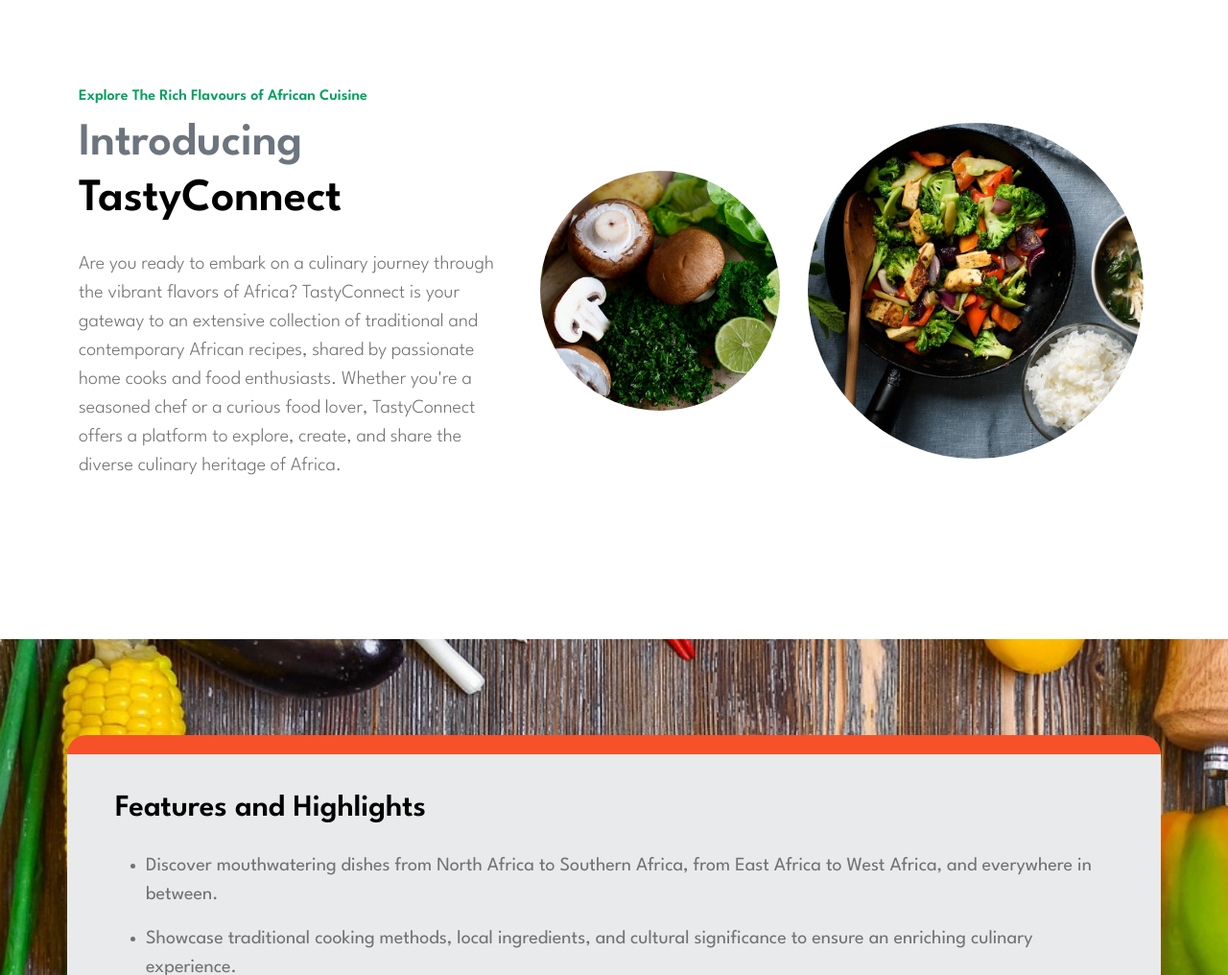
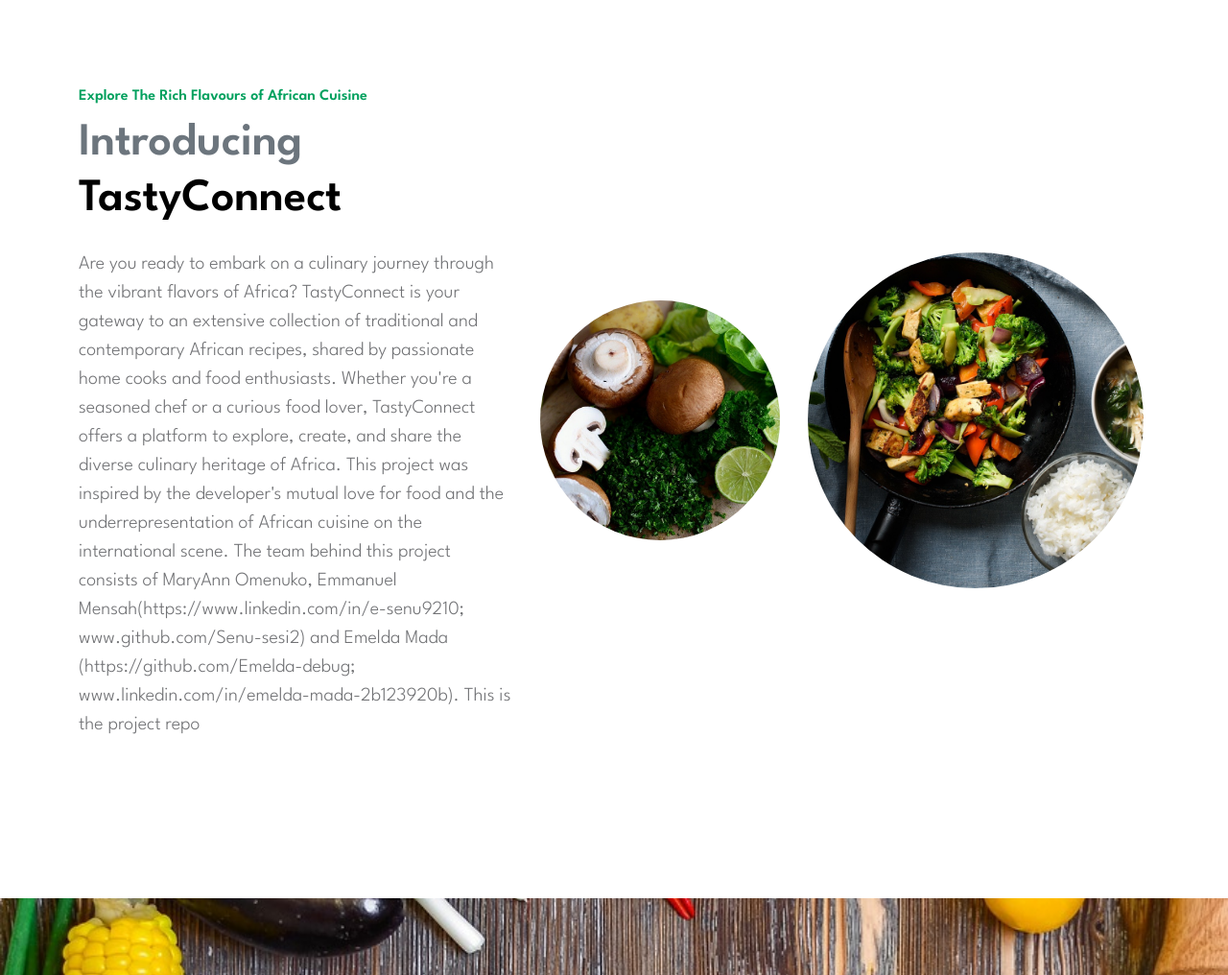
Before and after one commit to Emelda-debug/TastyConnect, a Flask app: page / in a window 1280 px wide. Shown: the part 861-1877 px from the top of the page at 96% size. Run offline with Flask 3, Linux system fonts and the light colour scheme; some libraries are stand-ins or nearby versions.

Commit message:
about section

```diff
--- a/templates/index.html
+++ b/templates/index.html
@@ -133,7 +133,7 @@
 
                             <h2 class="mt-2 mb-4"><span class="text-muted">Introducing</span> TastyConnect</h2>
 
-                            <p>Are you ready to embark on a culinary journey through the vibrant flavors of Africa? TastyConnect is your gateway to an extensive collection of traditional and contemporary African recipes, shared by passionate home cooks and food enthusiasts. Whether you're a seasoned chef or a curious food lover, TastyConnect offers a platform to explore, create, and share the diverse culinary heritage of Africa.</p>
+                            <p>Are you ready to embark on a culinary journey through the vibrant flavors of Africa? TastyConnect is your gateway to an extensive collection of traditional and contemporary African recipes, shared by passionate home cooks and food enthusiasts. Whether you're a seasoned chef or a curious food lover, TastyConnect offers a platform to explore, create, and share the diverse culinary heritage of Africa. This project was inspired by the developer's mutual love for food and the underrepresentation of African cuisine on the international scene. The team behind this project consists of MaryAnn Omenuko, Emmanuel Mensah(https://www.linkedin.com/in/e-senu9210; www.github.com/Senu-sesi2) and  Emelda Mada (https://github.com/Emelda-debug; www.linkedin.com/in/emelda-mada-2b123920b). This is the project repo   </p>
                         </div>
 
                         <div class="col-lg-3 col-md-5 col-5 mx-lg-auto">
--- a/templates/login.html
+++ b/templates/login.html
@@ -32,6 +32,6 @@
         <input type="submit" value="Login">
     </form>
     <br>
-    <p>Don't have an account? <a href="/templates/register.html">Create one</a></p>
+    <p>Don't have an account? <a href="/register">Create one</a></p>
 </body>
 </html>
```
Also changed, not shown: 1 other file.
